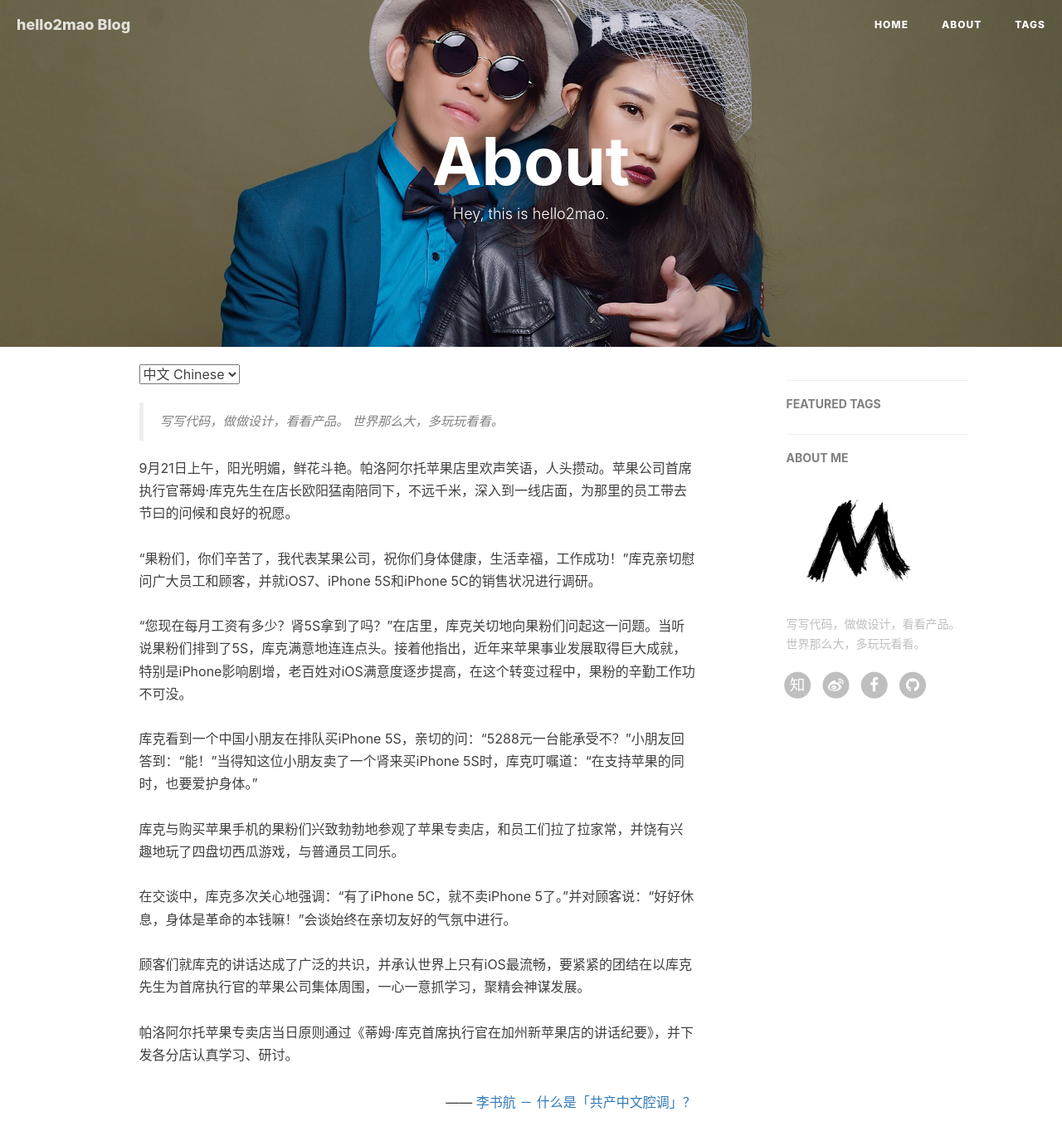
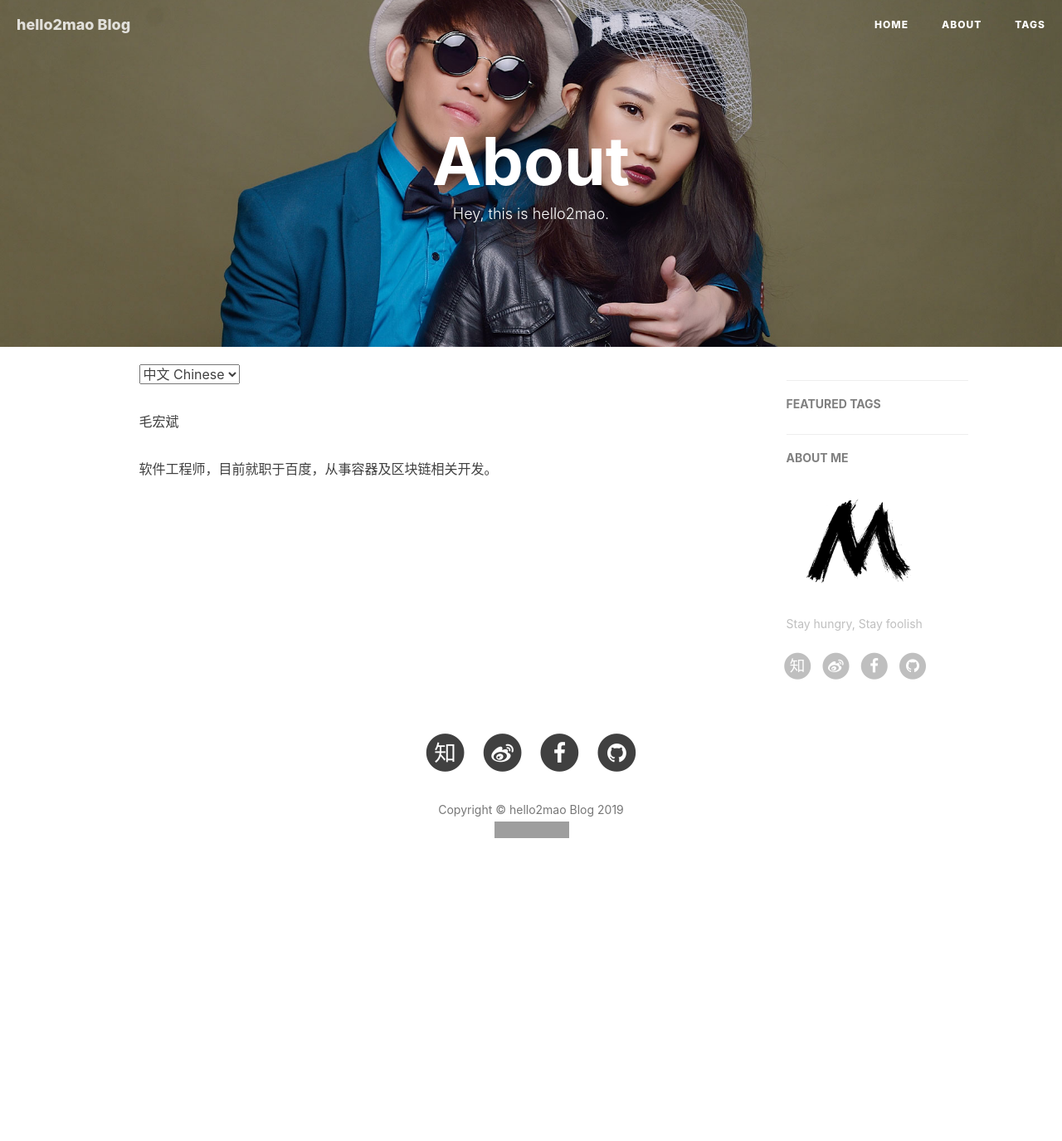
Before and after one commit to hello2mao/hello2mao.github.io, a Jekyll site: the page built from about.html, in a window 1280 px wide and 1400 px high. Shown: the top 1375 px of the window at 83% size. Built offline with Jekyll 4.4.1, drawn with Linux system fonts in a browser that asks for light colours; nearby versions of some CDN libraries; comment, search, counter and statistics services are not loaded; grey boxes are pictures that could not be loaded.

Commit message:
Lazy push: 2019年 2月 5日 星期二 15时31分33秒 CST

```diff
--- a/_config.yml
+++ b/_config.yml
@@ -68,7 +68,7 @@
 
 # Sidebar settings
 sidebar: true                           # whether or not using Sidebar.
-sidebar-about-description: "写写代码，做做设计，看看产品。世界那么大，多玩玩看看。"
+sidebar-about-description: "Stay hungry, Stay foolish"
 sidebar-avatar: /img/avatar-hello2mao.jpg      # use absolute URL, seeing it's used in both `/` and `/about/`
 
 
--- a/about.html
+++ b/about.html
@@ -13,37 +13,22 @@
 
 <!-- Chinese Version -->
 <div class="zh post-container">
-    <blockquote>
-        写写代码，做做设计，看看产品。
-        世界那么大，多玩玩看看。
-    </blockquote>
-    9月21日上午，阳光明媚，鲜花斗艳。帕洛阿尔托苹果店里欢声笑语，人头攒动。苹果公司首席执行官蒂姆·库克先生在店长欧阳猛南陪同下，不远千米，深入到一线店面，为那里的员工带去节曰的问候和良好的祝愿。<br><br>“果粉们，你们辛苦了，我代表某果公司，祝你们身体健康，生活幸福，工作成功！”库克亲切慰问广大员工和顾客，并就iOS7、iPhone 5S和iPhone 5C的销售状况进行调研。 <br><br>“您现在每月工资有多少？肾5S拿到了吗？”在店里，库克关切地向果粉们问起这一问题。当听说果粉们排到了5S，库克满意地连连点头。接着他指出，近年来苹果事业发展取得巨大成就，特别是iPhone影响剧增，老百姓对iOS满意度逐步提高，在这个转变过程中，果粉的辛勤工作功不可没。<br><br>库克看到一个中国小朋友在排队买iPhone 5S，亲切的问：“5288元一台能承受不？”小朋友回答到：“能！”当得知这位小朋友卖了一个肾来买iPhone 5S时，库克叮嘱道：“在支持苹果的同时，也要爱护身体。”<br><br>库克与购买苹果手机的果粉们兴致勃勃地参观了苹果专卖店，和员工们拉了拉家常，并饶有兴趣地玩了四盘切西瓜游戏，与普通员工同乐。<br><br>在交谈中，库克多次关心地强调：“有了iPhone 5C，就不卖iPhone 5了。”并对顾客说：“好好休息，身体是革命的本钱嘛！”会谈始终在亲切友好的气氛中进行。<br><br>顾客们就库克的讲话达成了广泛的共识，并承认世界上只有iOS最流畅，要紧紧的团结在以库克先生为首席执行官的苹果公司集体周围，一心一意抓学习，聚精会神谋发展。<br>
-    <br>帕洛阿尔托苹果专卖店当日原则通过《蒂姆·库克首席执行官在加州新苹果店的讲话纪要》，并下发各分店认真学习、研讨。
-
-    <p style="text-align:right;">
-        —— <a href="http://www.zhihu.com/question/19687065">李书航 － 什么是「共产中文腔调」？ </a>
+    <p>
+        毛宏斌
     </p>
-
+    <p>
+        软件工程师，目前就职于百度，从事容器及区块链相关开发。
+    </p>
 </div>
 
 <!-- English Version -->
 <div class="en post-container">
-    <blockquote>
-        Designer or Engineer, things in between.
-    </blockquote>
-
     <p>
-        Your work is going to fill a large part of your life, and the only way to be truly satisfied is to do what you believe is great work. And the only way to do great work is to love what you do. If you haven’t found it yet, keep looking. Don’t settle. As with all matters of the heart, you’ll know when you find it.
+        Hongbin Mao
     </p>
-
     <p>
-    If you want to live your life in a creative way, as an artist, you have to not look back too much. You have to be willing to take whatever you’ve done and whoever you were and throw them away.
+        Software Engineer @[baidu](https://www.baidu.com), focus on Container and Blockchain.
     </p>
-
-    <p style="text-align:right;">
-    -- Steve Jobs
-    </p>
-
 </div>
 
 <!-- Handle Language Change -->
--- a/tags.html
+++ b/tags.html
@@ -1,7 +1,7 @@
 ---
 title: Tags
 layout: default
-description: keep hungry keep foolish
+description: Stay hungry, Stay foolish
 header-img: "img/tag-bg.jpg"
 ---
 
```
